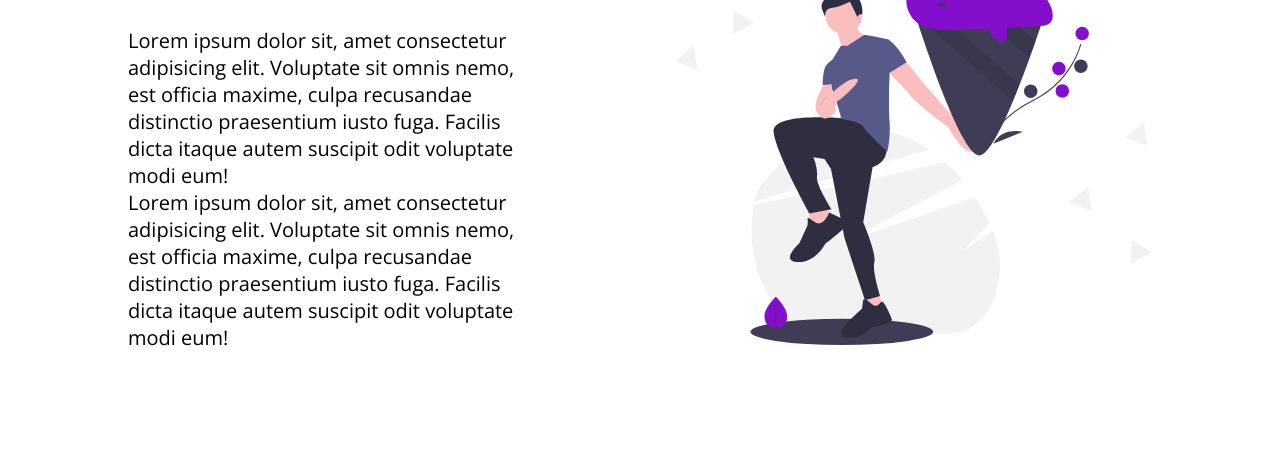
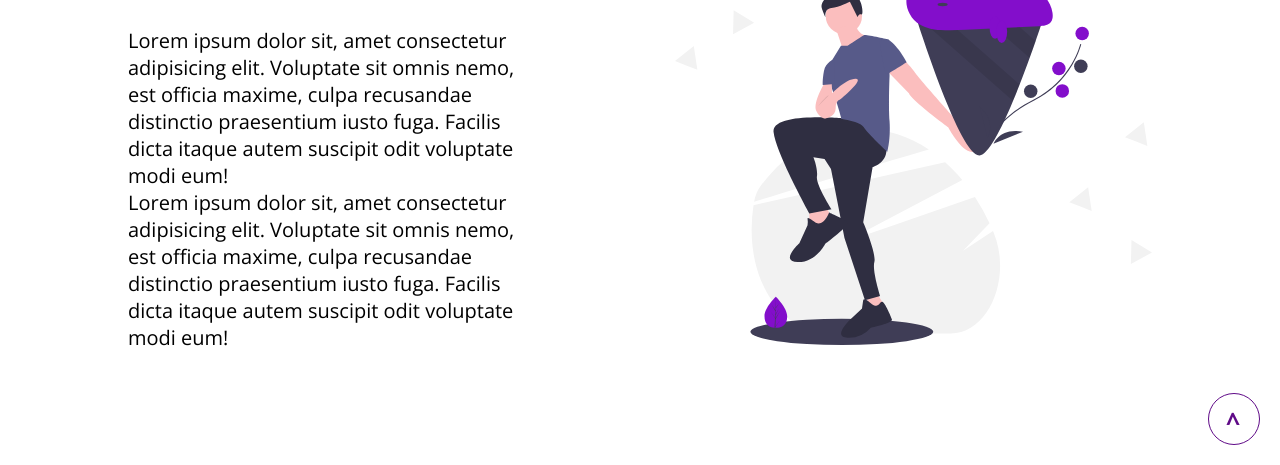
Before and after one commit to S-LeonardoGomes/Learn-Web, a plain HTML site: page Estrela Acai/index.html in a window 1280 px wide. Shown: the part 335-800 px from the top of the page. Drawn offline with nearby package versions, Linux system fonts and the light colour scheme.

Commit message:
Implementando o botão 'voltar ao topo'

```diff
--- a/Estrela Acai/assets/css/styles.css
+++ b/Estrela Acai/assets/css/styles.css
@@ -141,3 +141,31 @@ section{
   background-color: var(--primary-color);
   transition: 150ms all ease-in-out;
 }
+
+/*********************************** Back to top ***********************************/
+.back-to-top{
+  position: fixed;
+  bottom: 2rem;
+  right: 2rem;
+  width: 5rem;
+  height: 5rem;
+  background-color: var(--white-color);
+  color: var(--primary-color);
+  border: 0.1rem solid var(--primary-color);
+  border-radius: 50%;
+  display: flex;
+  justify-content: center;
+  align-items: center;
+}
+
+.back-to-top span{
+  transform: rotate(90deg);
+  font-size: 2.5rem;
+  font-weight: bold;
+}
+
+.back-to-top:hover{
+  color: var(--white-color);
+  background-color: var(--primary-color);
+  transition: 150ms all ease-in-out;
+}
--- a/Estrela Acai/index.html
+++ b/Estrela Acai/index.html
@@ -54,6 +54,6 @@
       </div>
     </section>
 
-    <a></a>
+    <a href = "#quem-somos" class = "back-to-top" title = "Voltar ao topo"><span>&lt;</span></a>
   </body>
 </html>
```
